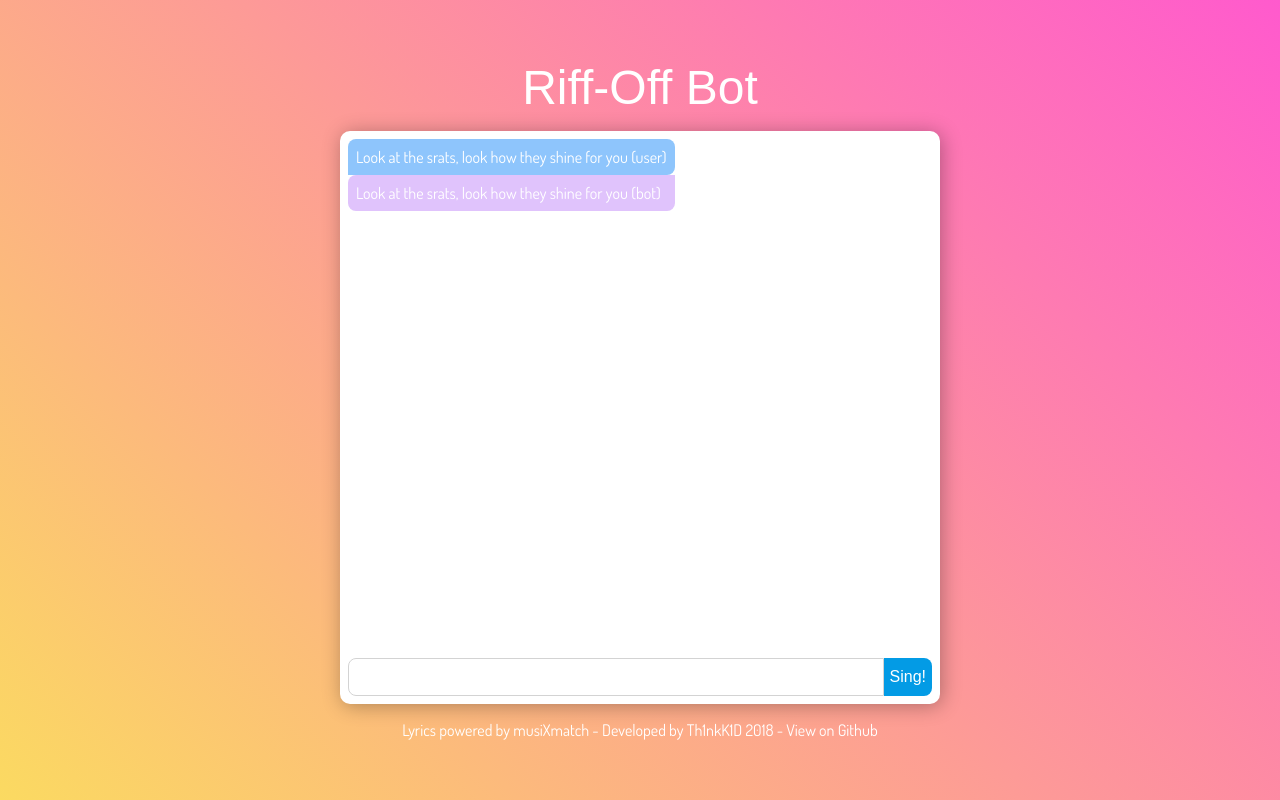
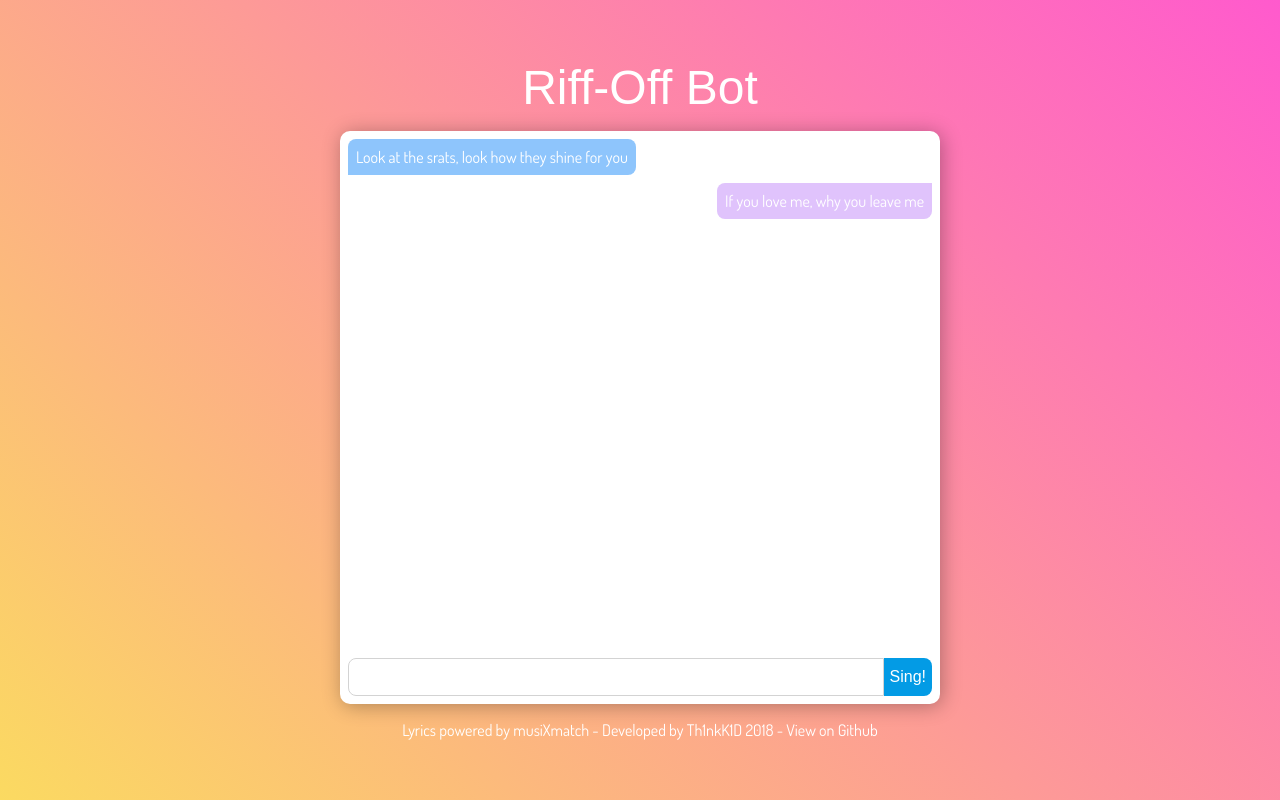
Before and after one commit to Th1nkK1D/lyricie, a Vue app: page / in a window 1280 px wide. Built offline with nearby package versions, Linux system fonts and the light colour scheme; a web font is replaced by a local one.

Commit message:
Update message, coversation data mocked

```diff
--- a/src/App.vue
+++ b/src/App.vue
@@ -4,9 +4,8 @@
       <div class="title">Riff-Off Bot</div>
       <div class="cardbox">
         <div class="chat">
-          <div class="msg">
-            <Message text="Look at the srats, look how they shine for you" :isUser="true" />
-            <Message text="Look at the srats, look how they shine for you" />
+          <div v-for="(msg, m) in conversation" :key="m" :class="{'msg': true , 'bot': !msg.isUser }">
+            <Message :text="msg.text" :isUser="msg.isUser" />
           </div>
         </div>
         <div class="form">
@@ -28,6 +27,14 @@ export default {
   name: 'app',
   components: {
     Message
+  },
+  data () {
+    return {
+      conversation: [
+        { isUser: true, text: 'Look at the srats, look how they shine for you' },
+        { isUser: false, text: 'If you love me, why you leave me' }
+      ]
+    }
   }
 }
 </script>
@@ -84,8 +91,18 @@ body {
 
 .chat {
   display: flex;
+  flex-direction: column;
   flex: 1;
   overflow-y: scroll;
+
+  .msg {
+    display: flex;
+    padding-bottom: 0.5rem;
+
+    &.bot {
+      justify-content: flex-end;
+    }
+  }
 }
 
 .form {
--- a/src/components/Message.vue
+++ b/src/components/Message.vue
@@ -3,7 +3,7 @@
     backgroundColor: isUser ? '#8EC5FC' : '#E0C3FC',
     borderRadius: isUser ? '8px 8px 8px 0' : '8px 0 8px 8px'
   }">
-    {{ text }} ({{ isUser ? 'user' : 'bot'}})
+    {{ text }}
   </div>
 </template>
 
```
